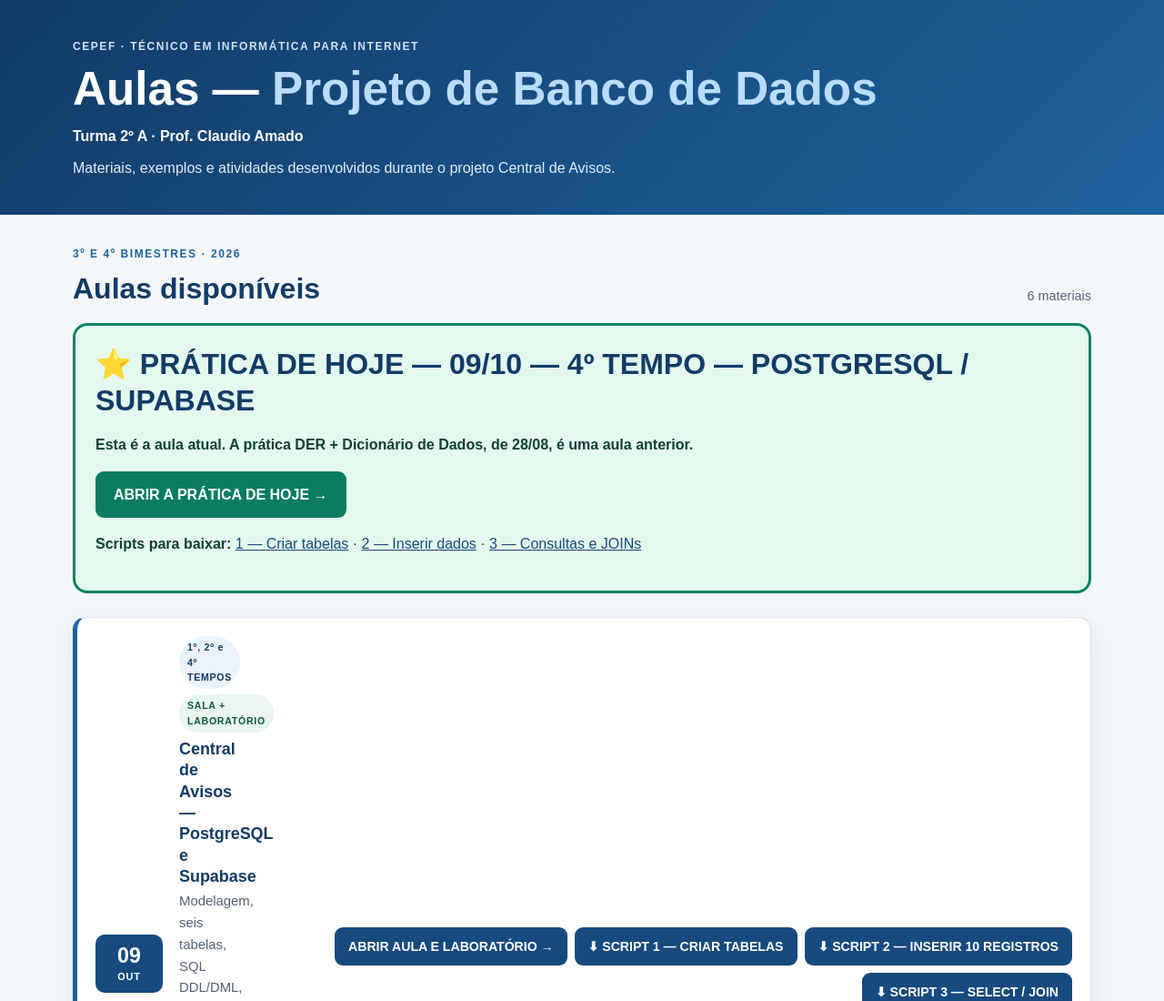
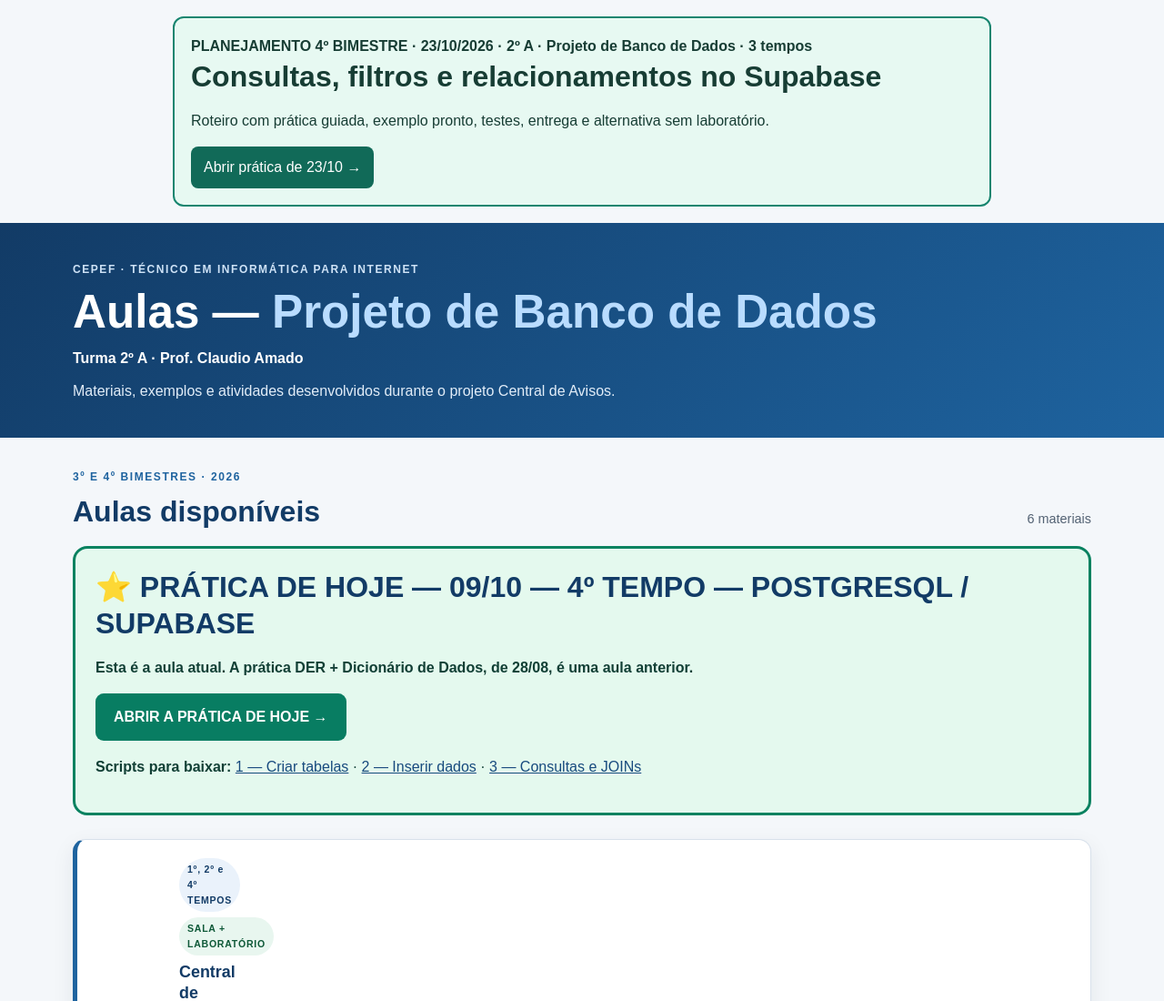
Before and after one commit to ccamado/projeto-de-banco-de-dados, a plain HTML site: page index.html in a window 1280 px wide. Shown: the top 1100 px of the page at 91% size. Drawn offline with Linux system fonts and the light colour scheme.

Commit message:
CEPEF: adicionar aula de 22-23 outubro ao índice

```diff
--- a/index.html
+++ b/index.html
@@ -8,6 +8,7 @@
   <link rel="stylesheet" href="css/style.css">
 </head>
 <body>
+<section style="max-width:900px;margin:18px auto;padding:18px;border:2px solid #17856f;border-radius:12px;background:#e7f9f2;color:#173d34"><strong>PLANEJAMENTO 4º BIMESTRE · 23/10/2026 · 2º A · Projeto de Banco de Dados · 3 tempos</strong><h2 style="color:#173d34">Consultas, filtros e relacionamentos no Supabase</h2><p>Roteiro com prática guiada, exemplo pronto, testes, entrega e alternativa sem laboratório.</p><a style="display:inline-block;background:#116a58;color:#fff;padding:10px 14px;border-radius:8px;text-decoration:none" href="aulas/2026-10-23-consultas-supabase.html">Abrir prática de 23/10 →</a></section>
   <a class="pular-conteudo" href="#conteudo">Pular para as aulas</a>
   <header class="cabecalho-site">
     <div class="container">
```
